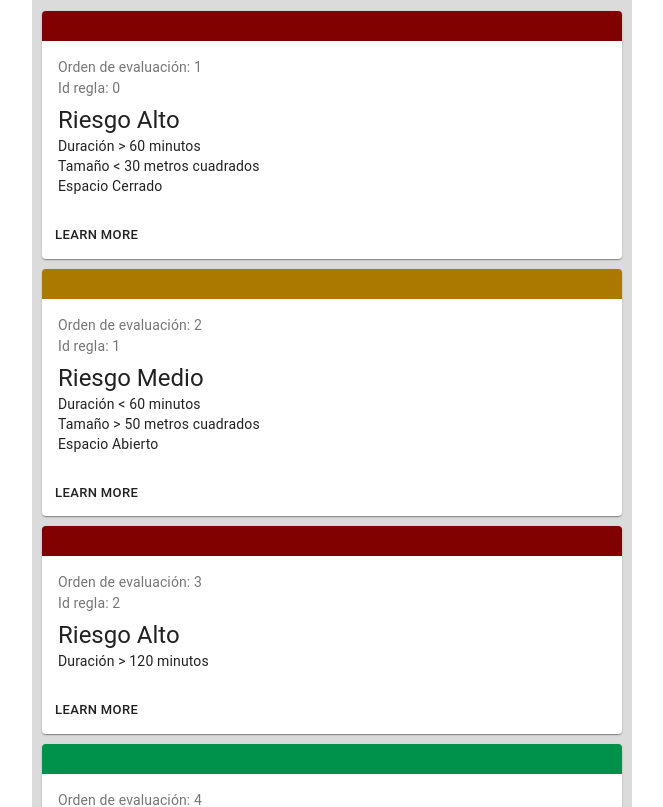
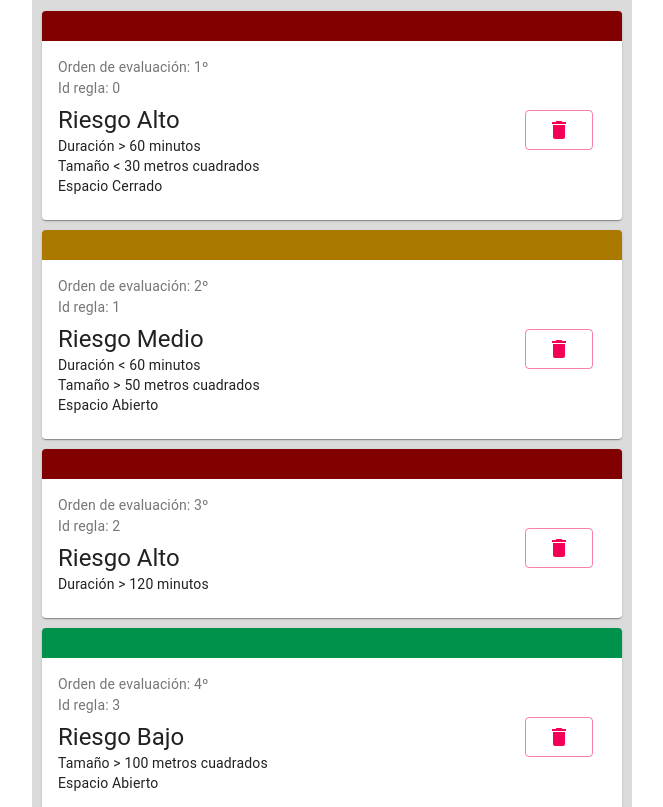
Before and after one commit to ct-fiuba/ct-web-app, a React (Create React App) app: page /rules in a window 1280 px wide. Shown: the top 807 px of the page, without its empty margins (308-971 px from the left). Built offline with nearby package versions, Linux system fonts and the light colour scheme.

Commit message:
agrego boton para eliminar reglas

```diff
--- a/package.json
+++ b/package.json
@@ -4,6 +4,7 @@
   "private": true,
   "dependencies": {
     "@material-ui/core": "^4.11.0",
+    "@material-ui/icons": "^4.11.2",
     "@testing-library/jest-dom": "^4.2.4",
     "@testing-library/react": "^9.5.0",
     "@testing-library/user-event": "^7.2.1",
--- /dev/null
+++ b/src/components/Rules/DeleteRuleButton.js
@@ -0,0 +1,54 @@
+import React from 'react';
+import Button from '@material-ui/core/Button';
+import DeleteIcon from '@material-ui/icons/Delete';
+import Dialog from '@material-ui/core/Dialog';
+import DialogActions from '@material-ui/core/DialogActions';
+import DialogContent from '@material-ui/core/DialogContent';
+import DialogContentText from '@material-ui/core/DialogContentText';
+import DialogTitle from '@material-ui/core/DialogTitle';
+
+export default function DeleteRuleButton(props) {
+  const [open, setOpen] = React.useState(false);
+
+  const handleClickOpen = () => {
+    setOpen(true);
+  };
+
+  const handleClose = () => {
+    setOpen(false);
+  };
+
+  const confirmDeletion = () => {
+    props.deleteRule(props.id);
+    setOpen(false);
+  };
+
+  return (
+    <div>
+      <Button size="large" variant="outlined" color="secondary" onClick={handleClickOpen}>
+        <DeleteIcon />
+      </Button>
+      <Dialog
+        open={open}
+        onClose={handleClose}
+        aria-labelledby="alert-dialog-title"
+        aria-describedby="alert-dialog-description"
+      >
+        <DialogTitle id="alert-dialog-title">{"¿Desea eliminar esta regla de contagio?"}</DialogTitle>
+        <DialogContent>
+          <DialogContentText id="alert-dialog-description">
+            No podrá recuperarla una vez borrada. En caso de necesitarlo, puede crear otra regla igual.
+          </DialogContentText>
+        </DialogContent>
+        <DialogActions>
+          <Button onClick={handleClose} color="primary" autoFocus>
+            Cancelar
+          </Button>
+          <Button onClick={confirmDeletion} color="secondary">
+            Eliminar
+          </Button>
+        </DialogActions>
+      </Dialog>
+    </div>
+  );
+}
--- a/src/components/Rules/RuleCard.js
+++ b/src/components/Rules/RuleCard.js
@@ -1,11 +1,11 @@
 import React from 'react';
 import { makeStyles } from '@material-ui/core/styles';
 import Card from '@material-ui/core/Card';
-import CardActions from '@material-ui/core/CardActions';
 import CardContent from '@material-ui/core/CardContent';
-import Button from '@material-ui/core/Button';
+import Grid from '@material-ui/core/Grid';
 import Typography from '@material-ui/core/Typography';
 import { Draggable } from "react-beautiful-dnd";
+import DeleteRuleButton from './DeleteRuleButton'
 
 const useStyles = makeStyles({
   root: {
@@ -33,6 +33,9 @@ const useStyles = makeStyles({
   },
   pos: {
     marginBottom: 12,
+  },
+  gridContainer: {
+    alignItems: 'center',
   }
 });
 
@@ -48,9 +51,11 @@ export default function RuleCard(props) {
           {...provided.dragHandleProps}
         >
           <Card className={`${classes.root} ${props.contagionRisk === 'Alto' ? classes.highRisk : ''} ${props.contagionRisk === 'Medio' ? classes.mediumRisk : ''} ${props.contagionRisk === 'Bajo' ? classes.lowRisk : ''}`}>
+            <Grid container className={classes.gridContainer}>
+              <Grid item xs={10}>
                 <CardContent>
                   <Typography className={classes.title} color="textSecondary" gutterBottom>
-                {`Orden de evaluación: ${props.index + 1}`}
+                    {`Orden de evaluación: ${props.index + 1}º`}
                     <br />
                     {`Id regla: ${props.id}`}
                   </Typography>
@@ -59,15 +64,17 @@ export default function RuleCard(props) {
                   </Typography>
                   <Typography variant="body2" component="p">
                     {props.durationCmp ? `Duración ${props.durationCmp} ${props.durationValue} minutos` : ''}
-                {props.durationCmp ? <br /> : '' }
+                    {props.durationCmp ? <br /> : ''}
                     {props.m2Cmp ? `Tamaño ${props.m2Cmp} ${props.m2Value} metros cuadrados` : ''}
-                {props.m2Cmp ? <br /> : '' }
+                    {props.m2Cmp ? <br /> : ''}
                     {props.spaceValue ? `Espacio ${props.spaceValue}` : ''}
                   </Typography>
                 </CardContent>
-            <CardActions>
-              <Button size="small">Learn More</Button>
-            </CardActions>
+              </Grid>
+              <Grid item xs={2}>
+                <DeleteRuleButton deleteRule={props.deleteRule} id={props.id}/>
+              </Grid>
+            </Grid>
           </Card>
         </div>
       )}
--- a/src/components/Rules/Rules.js
+++ b/src/components/Rules/Rules.js
@@ -5,11 +5,19 @@ export default class Rules extends React.Component {
   constructor(props) {
     super(props);
     this.onDragEnd = this.onDragEnd.bind(this);
-    this.state = {rules: []};
+    this.deleteRule = this.deleteRule.bind(this);
+    this.state = { rules: [] };
   }
 
   componentDidMount() {
     this.getCurrentRules();
+  }
+
+  deleteRule(id) {
+    const rules = this.state.rules.filter(rule => rule['id'] !== id);
+    this.setState({
+      rules: rules
+    });
   }
 
   getCurrentRules() {
@@ -51,14 +59,14 @@ export default class Rules extends React.Component {
 
   mockRules() {
     return [
-      {id: 0, index: 0, contagionRisk: 'Alto', durationValue: 60, durationCmp: '>', m2Value: 30, m2Cmp: '<', spaceValue: 'Cerrado'},
-      {id: 1, index: 1, contagionRisk: 'Medio', durationValue: 60, durationCmp: '<', m2Value: 50, m2Cmp: '>', spaceValue: 'Abierto'},
-      {id: 2, index: 2, contagionRisk: 'Alto', durationValue: 120, durationCmp: '>'},
-      {id: 3, index: 3, contagionRisk: 'Bajo', m2Value: 100, m2Cmp: '>', spaceValue: 'Abierto'}
+      { id: 0, index: 0, contagionRisk: 'Alto', durationValue: 60, durationCmp: '>', m2Value: 30, m2Cmp: '<', spaceValue: 'Cerrado' },
+      { id: 1, index: 1, contagionRisk: 'Medio', durationValue: 60, durationCmp: '<', m2Value: 50, m2Cmp: '>', spaceValue: 'Abierto' },
+      { id: 2, index: 2, contagionRisk: 'Alto', durationValue: 120, durationCmp: '>' },
+      { id: 3, index: 3, contagionRisk: 'Bajo', m2Value: 100, m2Cmp: '>', spaceValue: 'Abierto' }
     ];
   }
 
   render() {
-    return <RulesContainer rules={this.state.rules} onDragEnd={this.onDragEnd}/>;
+    return <RulesContainer rules={this.state.rules} onDragEnd={this.onDragEnd} deleteRule={this.deleteRule} />;
   }
 }
--- a/src/components/Rules/RulesContainer.js
+++ b/src/components/Rules/RulesContainer.js
@@ -3,7 +3,7 @@ import { makeStyles } from '@material-ui/core/styles';
 import { DragDropContext, Droppable } from "react-beautiful-dnd";
 import RuleCard from "./RuleCard";
 
-function Rule({ rule, index }) {
+function Rule({ rule, index, deleteRule }) {
 	return (<RuleCard id={rule.id}
 		contagionRisk={rule.contagionRisk}
 		durationValue={rule.durationValue}
@@ -11,12 +11,13 @@ function Rule({ rule, index }) {
 		m2Value={rule.m2Value}
 		m2Cmp={rule.m2Cmp}
 		spaceValue={rule.spaceValue}
-		index={index} />);
+		index={index}
+		deleteRule={deleteRule} />);
 }
 
-const RulesList = React.memo(function RulesList({ rules }) {
+const RulesList = React.memo(function RulesList({ rules, deleteRule }) {
 	return rules.map((rule, index) => (
-		<Rule rule={rule} index={index} key={rule.id} />
+		<Rule rule={rule} index={index} key={rule.id} deleteRule={deleteRule} />
 	));
 });
 
@@ -50,7 +51,7 @@ export default function RulesContainer(props) {
 				<Droppable droppableId="list">
 					{provided => (
 						<div ref={provided.innerRef} {...provided.droppableProps}>
-							<RulesList rules={state.rules} />
+							<RulesList rules={state.rules} deleteRule={props.deleteRule}/>
 							{provided.placeholder}
 						</div>
 					)}
```
Also changed, not shown: 1 other file (tests, documents, lock files or other folders). Lines whose indentation alone changed are shown as unchanged.
